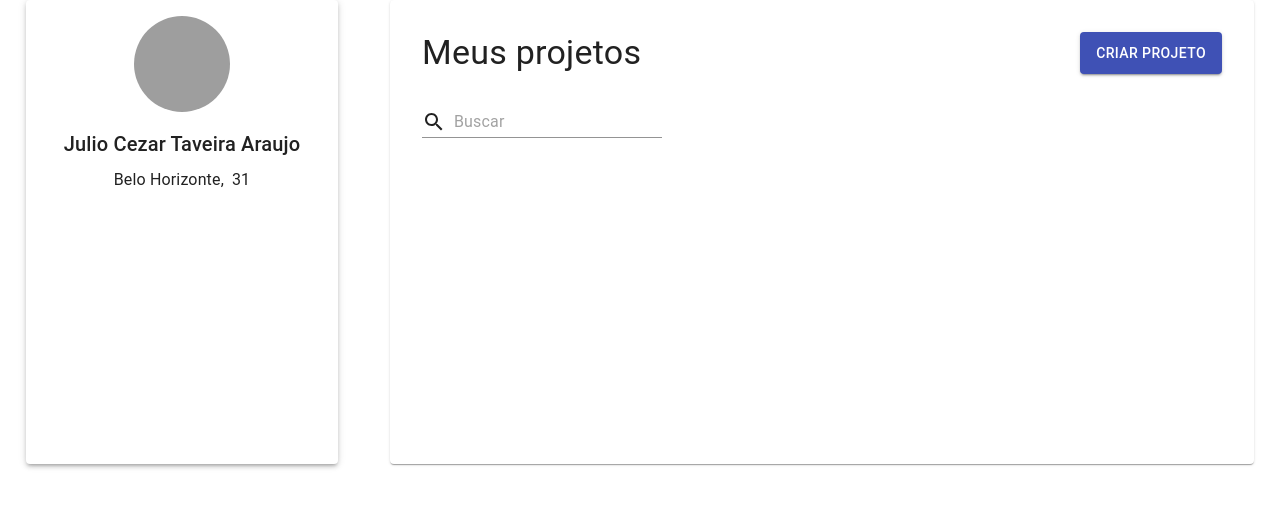
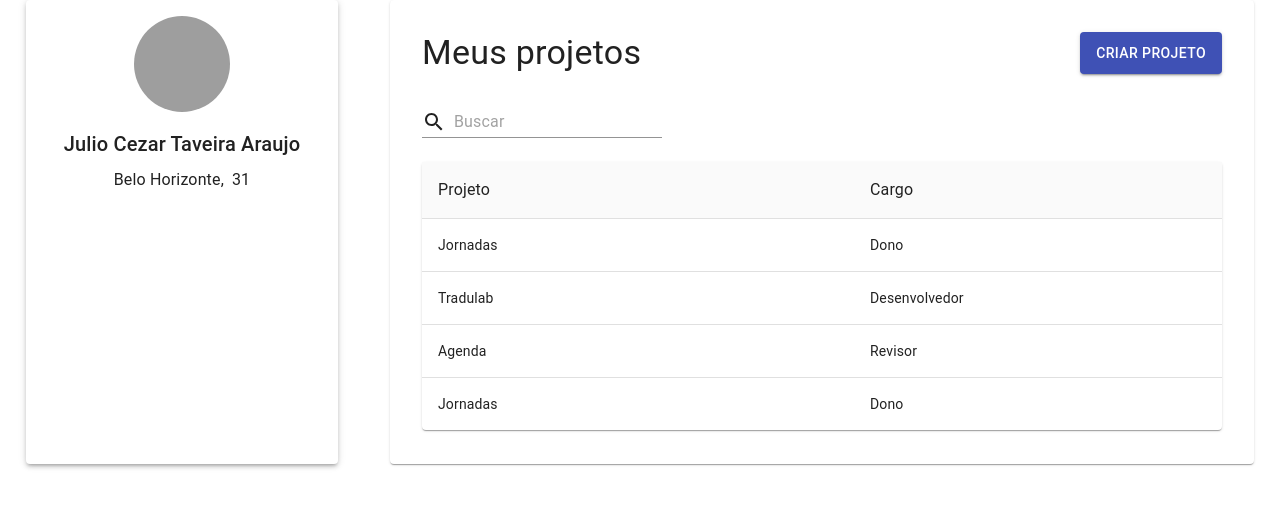
Before and after one commit to ditointernet/tradulab, a React (Create React App) app in the folder packages/web/: page / in a window 1280 px wide. Shown: the top 508 px of the page. Built offline with nearby package versions, Linux system fonts and the light colour scheme; grey boxes are pictures that could not be loaded; what apollo-upload-client would draw is missing.

Commit message:
"Tabela" pronta

```diff
--- a/packages/web/src/MyProjects.tsx
+++ b/packages/web/src/MyProjects.tsx
@@ -13,6 +13,8 @@ import {
 } from '@material-ui/core';
 
 import { Search as SearchIcon } from '@material-ui/icons';
+
+import Table from './Table';
 
 const useStyles = makeStyles((theme: Theme) =>
   createStyles({
@@ -49,6 +51,7 @@ const MyProjects = () => {
           </InputAdornment>
         }
       />
+      <Table />
     </Paper>
   );
 };
--- /dev/null
+++ b/packages/web/src/Table.tsx
@@ -0,0 +1,75 @@
+import React from 'react';
+import {
+  makeStyles,
+  Theme,
+  createStyles,
+  Paper,
+  Table,
+  TableBody,
+  TableCell,
+  TableContainer,
+  TableHead,
+  TableRow,
+  Typography,
+} from '@material-ui/core';
+
+const rowsMock = [
+  { project: 'Jornadas', role: 'Dono' },
+  { project: 'Tradulab', role: 'Desenvolvedor' },
+  { project: 'Agenda', role: 'Revisor' },
+  { project: 'Jornadas', role: 'Dono' },
+  { project: 'Tradulab', role: 'Desenvolvedor' },
+  { project: 'Agenda', role: 'Revisor' },
+  { project: 'Jornadas', role: 'Dono' },
+  { project: 'Tradulab', role: 'Desenvolvedor' },
+  { project: 'Agenda', role: 'Revisor' },
+  { project: 'Jornadas', role: 'Dono' },
+  { project: 'Tradulab', role: 'Desenvolvedor' },
+  { project: 'Agenda', role: 'Revisor' },
+];
+
+const useStyles = makeStyles((theme: Theme) =>
+  createStyles({
+    root: {
+      width: '100%',
+      marginTop: theme.spacing(3),
+    },
+    container: {
+      maxHeight: theme.spacing(33.5),
+    },
+    projectColumn: {
+      width: theme.spacing(50),
+    },
+  })
+);
+
+export default function StickyHeadTable() {
+  const classes = useStyles();
+
+  return (
+    <Paper className={classes.root}>
+      <TableContainer className={classes.container}>
+        <Table stickyHeader aria-label="sticky table">
+          <TableHead>
+            <TableRow>
+              <TableCell align="left" className={classes.projectColumn}>
+                <Typography variant="body1">Projeto</Typography>
+              </TableCell>
+              <TableCell align="left">
+                <Typography variant="body1">Cargo</Typography>
+              </TableCell>
+            </TableRow>
+          </TableHead>
+          <TableBody>
+            {rowsMock.map((row) => (
+              <TableRow hover tabIndex={-1}>
+                <TableCell align="left">{row.project}</TableCell>
+                <TableCell align="left">{row.role}</TableCell>
+              </TableRow>
+            ))}
+          </TableBody>
+        </Table>
+      </TableContainer>
+    </Paper>
+  );
+}
```
